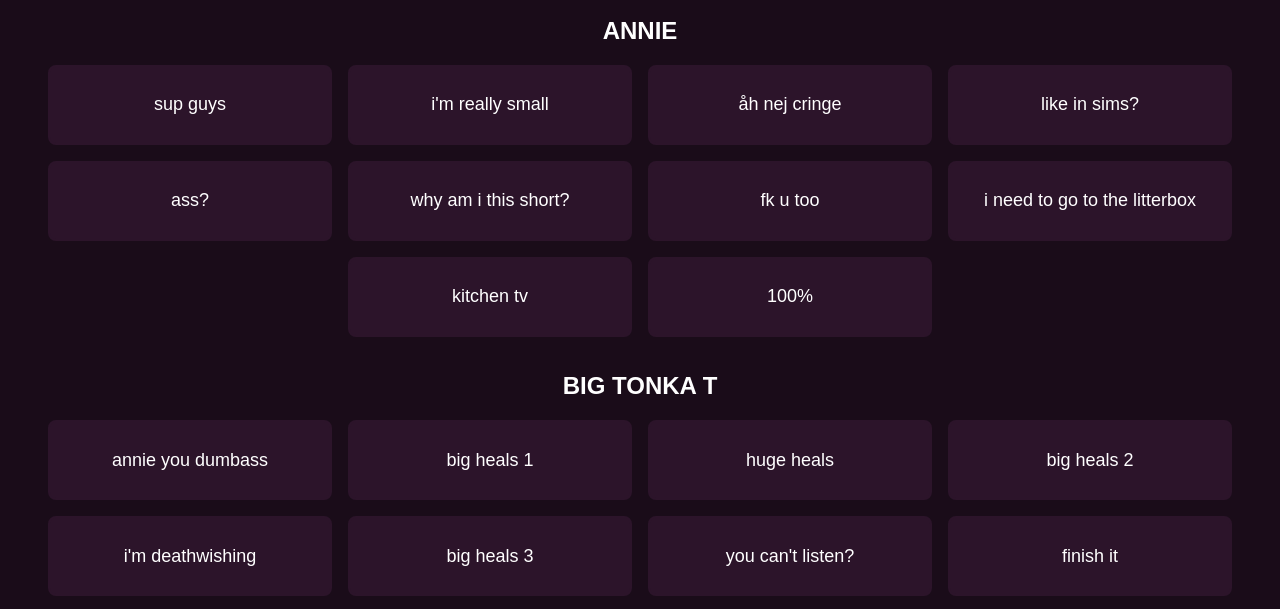
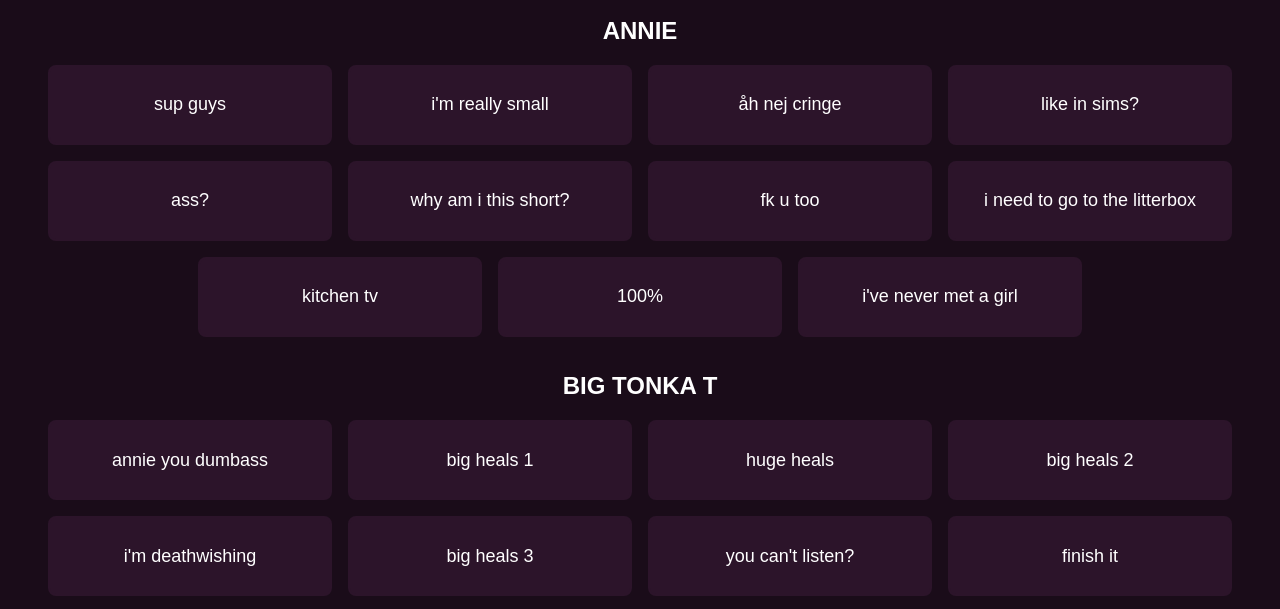
Before and after one commit to duor-git/duor-git.github.io, a plain HTML site: page index.html in a window 1280 px wide. Shown: the part 144-753 px from the top of the page. Drawn offline with Linux system fonts and the light colour scheme.

Commit message:
add never met a girl

```diff
--- a/index.html
+++ b/index.html
@@ -37,6 +37,7 @@
             <div class="button-wrap"><button id="annie/litterbox">i need to go to the litterbox</button></div>
             <div class="button-wrap"><button id="annie/kitchen">kitchen tv</button></div>
             <div class="button-wrap"><button id="annie/100">100%</button></div>
+            <div class="button-wrap"><button id="annie/girl">i've never met a girl</button></div>
         </div>
 
         <h2>BIG TONKA T</h2>
```
Also changed, not shown: 1 other file.
